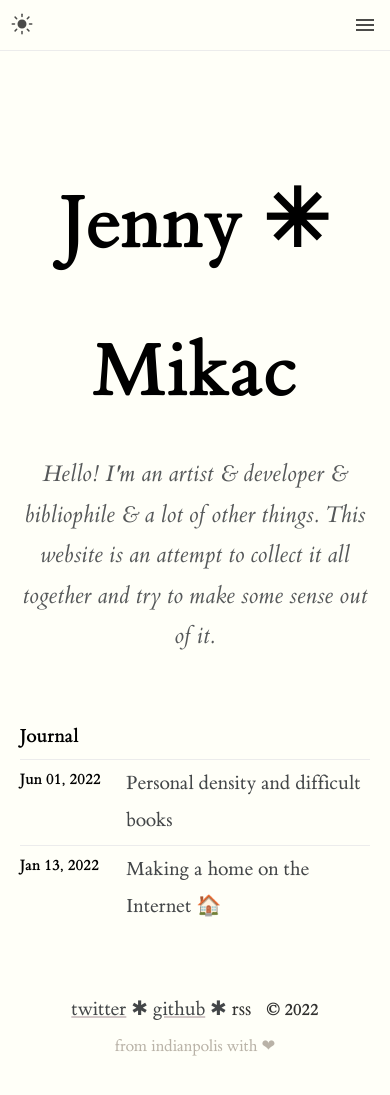
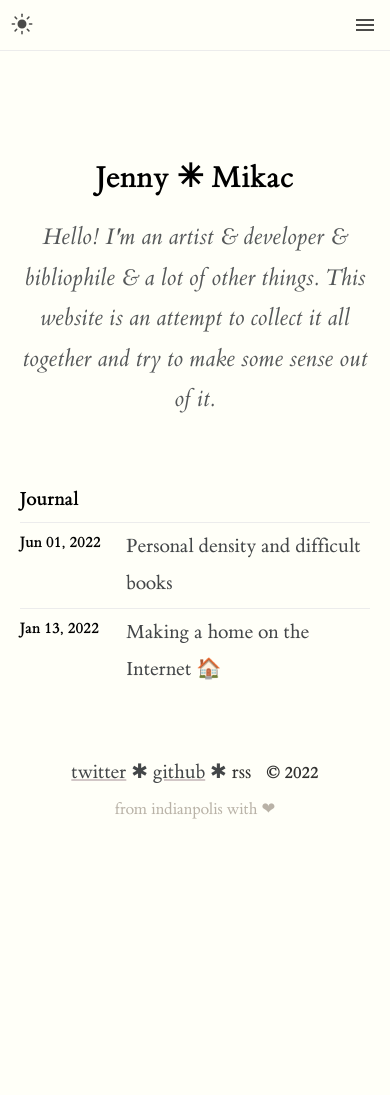
Before and after one commit to maudlinmandrake/hypertext-journal, a Jekyll site: the page built from index.md, in a window 390 px wide and 1101 px high. Shown: the top 1095 px of the window. Built offline with Jekyll 4.4.1, drawn with Linux system fonts in a browser that asks for light colours.

Commit message:
smaller header on mobile

```diff
--- a/_sass/klise/_layout.scss
+++ b/_sass/klise/_layout.scss
@@ -393,7 +393,7 @@
   }
 
   .author-name {
-    font-size: 2rem;
+    font-size: 2rem !important;
   }
 
 }
```
